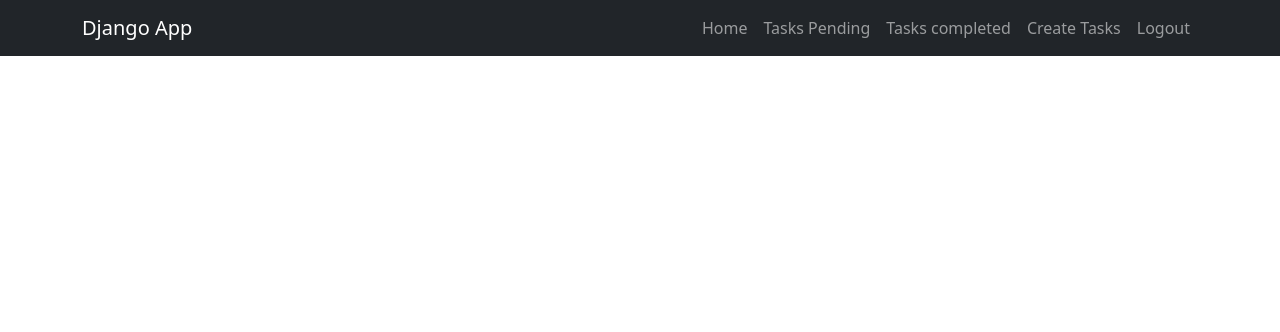
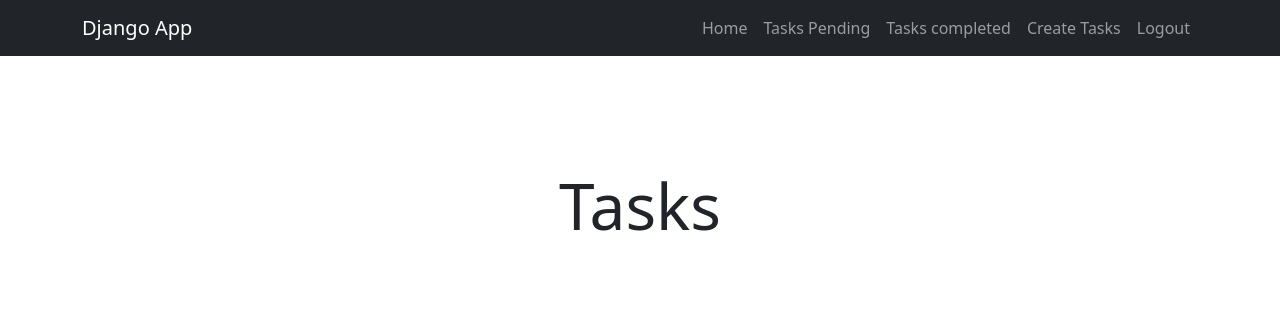
Before and after one commit to Bynox4/Django-auth-crud, a Django app: page /tasks/ in a window 1280 px wide. Shown: the top 332 px of the page. Run offline with Django 4.2, Linux system fonts and the light colour scheme; the visitor is signed in with stand-in values (Sample User, id 1); data that the repository does not hold is empty.

Commit message:
decommented h1

```diff
--- a/tasks/templates/tasks.html
+++ b/tasks/templates/tasks.html
@@ -6,8 +6,7 @@
     <div class="row">
         <div class="col-md-6 offset-md-3 mt-5">
 
-            <!-- <h1 class="text-center display-3 py-5">Tasks Pending</h1> -->
-                <!-- <h1 class="text-center display-3 py-5">Tasks Complete</h1> -->
+            <h1 class="text-center display-3 py-5">Tasks</h1>
             <ul class="list-group">
                 {% for task in tasks %}
                 <a class="list-group-item" href="{% url 'task_detail' task.id %}">
```
